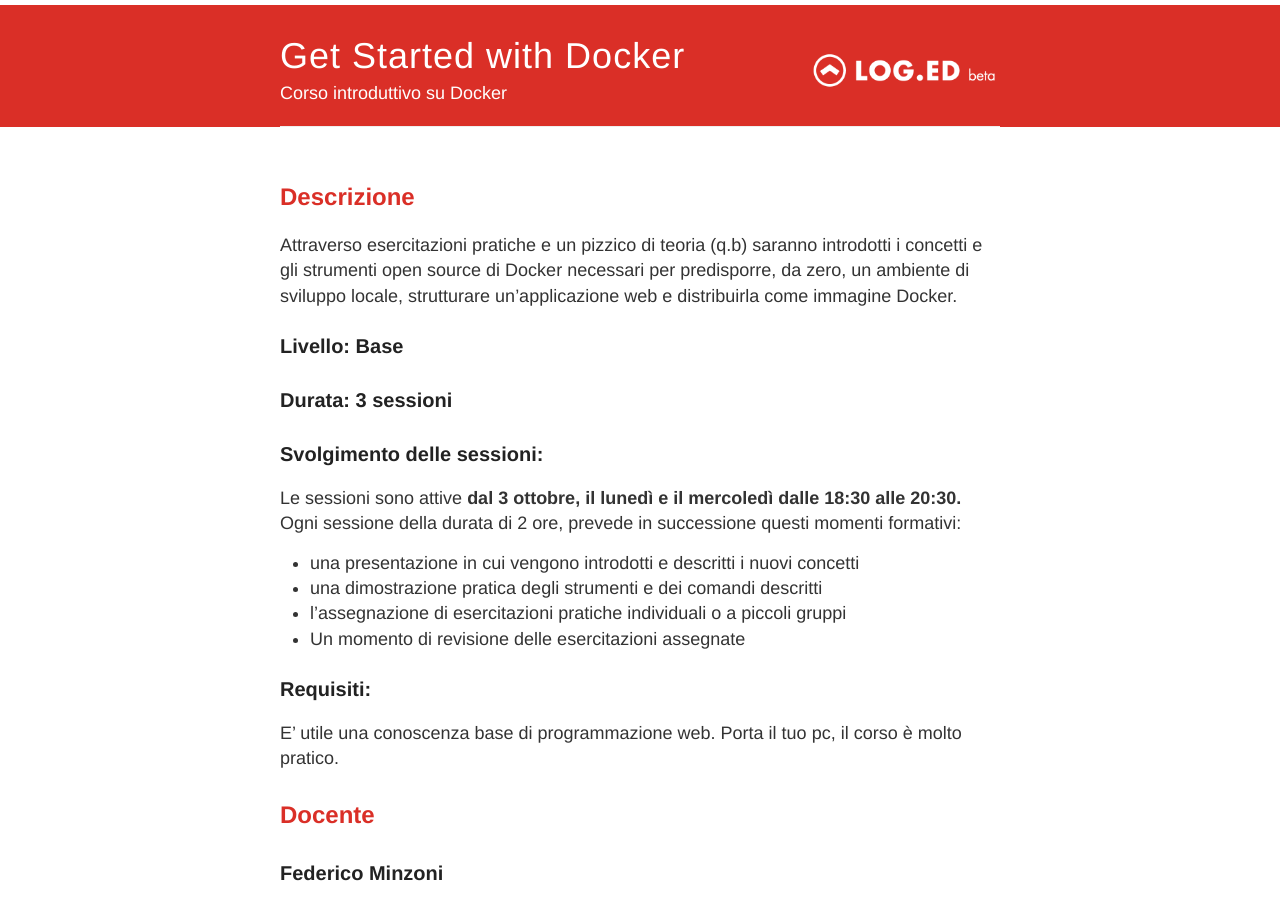
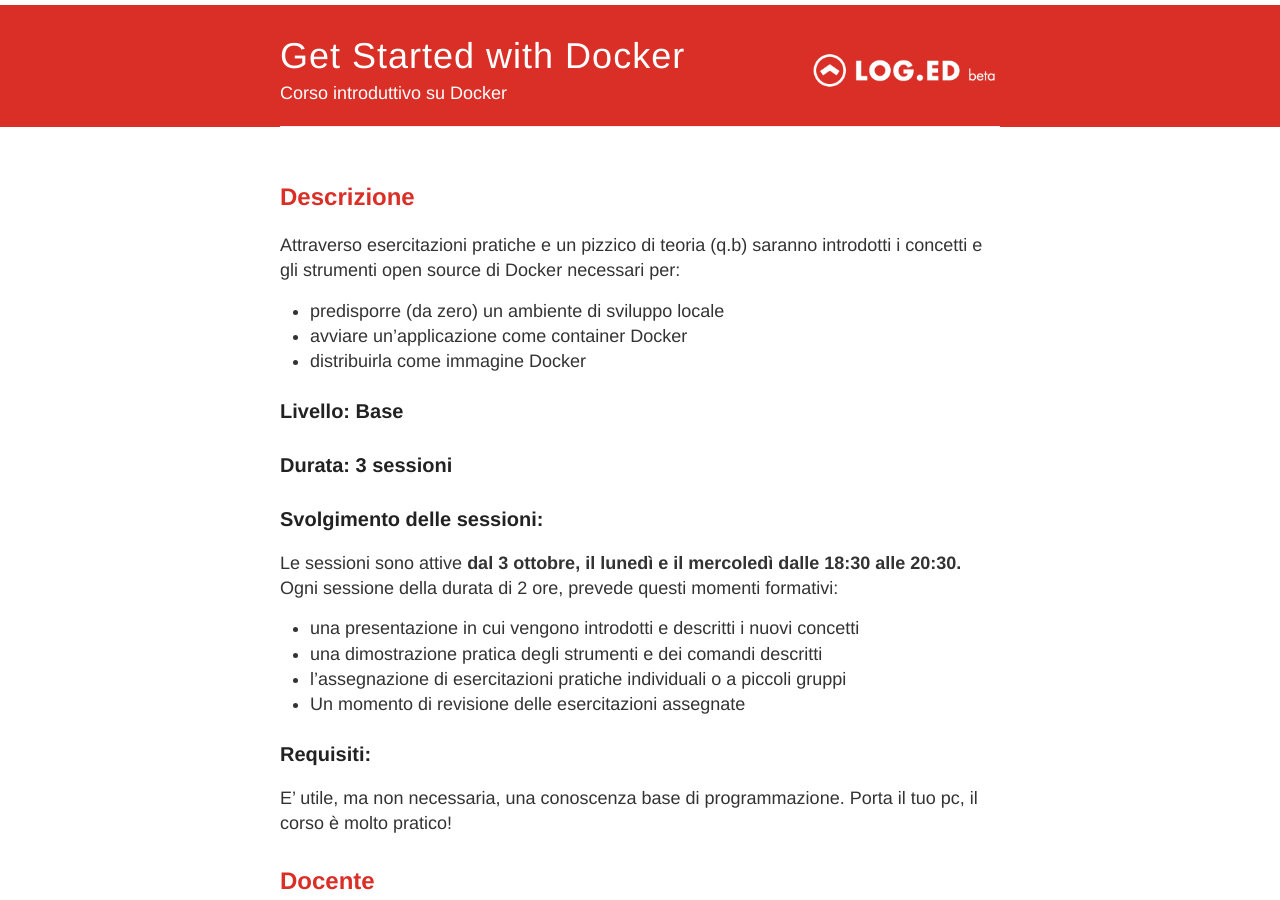
Before and after one commit to LOG-ED/docker-get-started, a Jekyll site: the page built from index.md, in a window 1280 px wide and 900 px high. Built offline with Jekyll 4.4.1, drawn with Linux system fonts in a browser that asks for light colours; nearby versions of some CDN libraries.

Commit message:
Update index.md

```diff
--- a/index.md
+++ b/index.md
@@ -3,7 +3,10 @@ layout: default
 ---
 
 ## Descrizione
-Attraverso esercitazioni pratiche e un pizzico di teoria (q.b) saranno introdotti i concetti e gli strumenti open source di Docker necessari per predisporre, da zero, un ambiente di sviluppo locale, strutturare un’applicazione web e distribuirla come immagine Docker.
+Attraverso esercitazioni pratiche e un pizzico di teoria (q.b) saranno introdotti i concetti e gli strumenti open source di Docker necessari per:
+* predisporre (da zero) un ambiente di sviluppo locale
+* avviare un’applicazione come container Docker
+* distribuirla come immagine Docker
 
 ### Livello: Base
 
@@ -11,7 +14,7 @@ Attraverso esercitazioni pratiche e un pizzico di teoria (q.b) saranno introdott
 
 ### Svolgimento delle sessioni:
 Le sessioni sono attive **dal 3 ottobre, il lunedì e il mercoledì dalle 18:30 alle 20:30.**
-Ogni sessione della durata di 2 ore, prevede in successione questi momenti formativi:
+Ogni sessione della durata di 2 ore, prevede questi momenti formativi:
 * una presentazione in cui vengono introdotti e descritti i nuovi concetti
 * una dimostrazione pratica degli strumenti e dei comandi descritti
 * l'assegnazione di esercitazioni pratiche individuali o a piccoli gruppi
@@ -19,7 +22,7 @@ Ogni sessione della durata di 2 ore, prevede in successione questi momenti forma
 
 ### Requisiti:
 
-E' utile una conoscenza base di programmazione web. Porta il tuo pc, il corso è molto pratico.
+E' utile, ma non necessaria, una conoscenza base di programmazione. Porta il tuo pc, il corso è molto pratico!
 
 ## Docente
 
```
